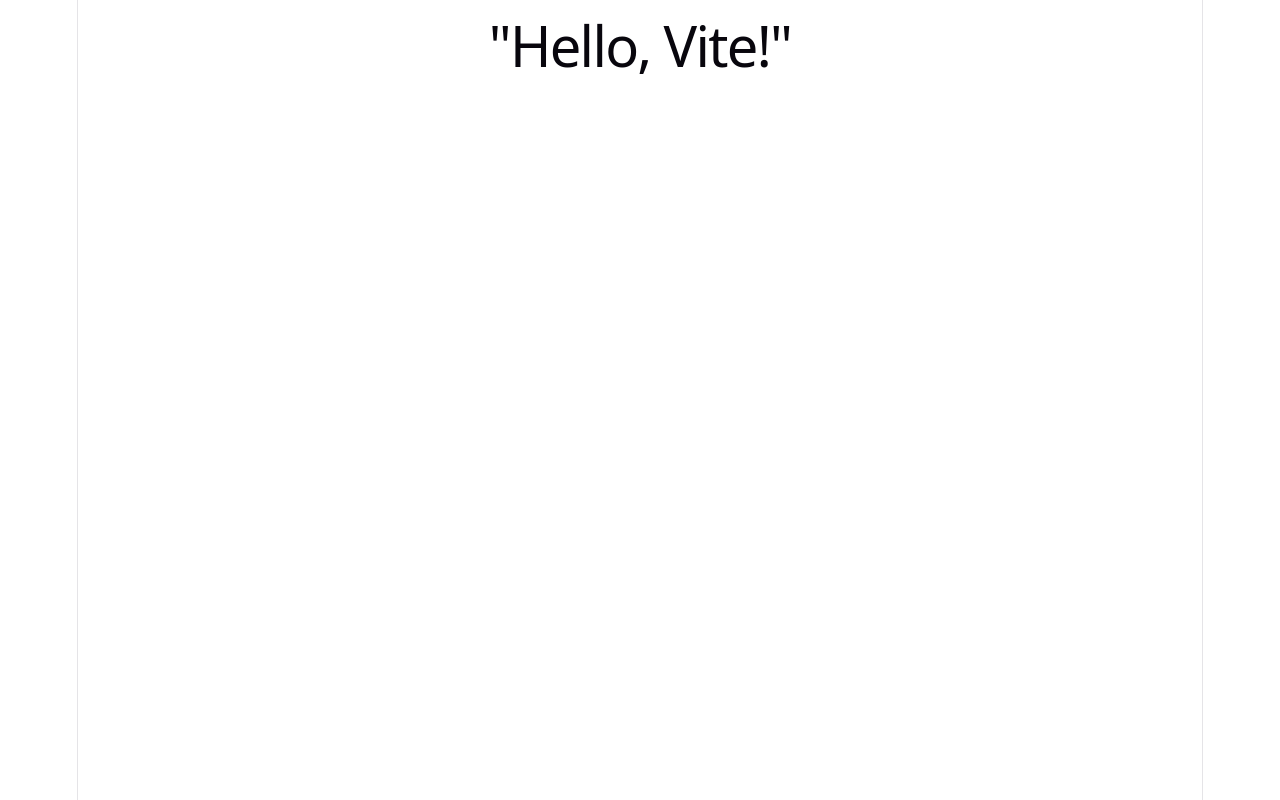
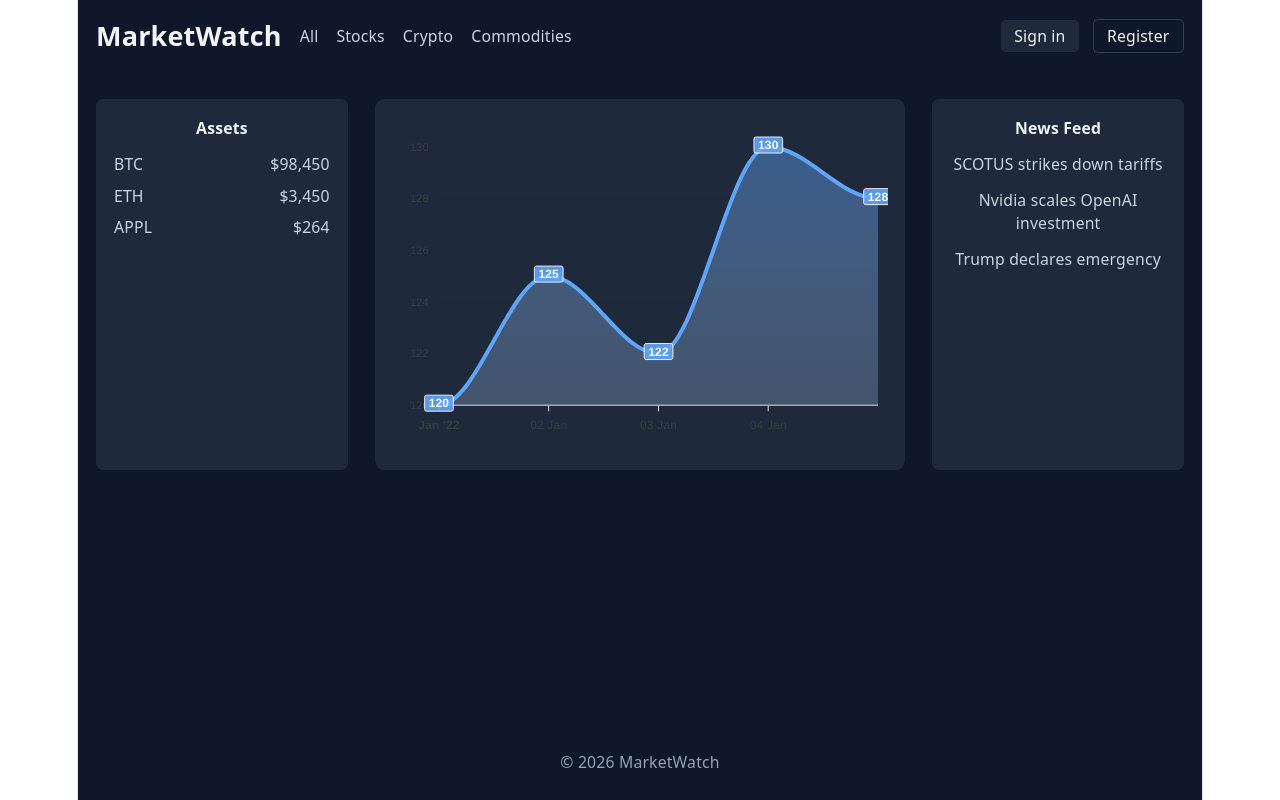
Before and after one commit to waltwi/MarketWatch, a React (Vite) app: page / in a window 1280 px wide. Built offline with nearby package versions, Linux system fonts and the light colour scheme.

Commit message:
layout created

```diff
--- /dev/null
+++ b/postcss.config.cjs
@@ -0,0 +1,6 @@
+module.exports = {
+  plugins: {
+    tailwindcss: {},
+    autoprefixer: {},
+  },
+}
--- a/src/App.jsx
+++ b/src/App.jsx
@@ -1,16 +1,34 @@
-import { useState } from 'react'
-import reactLogo from './assets/react.svg'
-import viteLogo from './assets/vite.svg'
-import heroImg from './assets/hero.png'
+import Layout from './components/Layout'
+import Chart from './components/Chart'
 import './App.css'
 
 function App() {
-  const [count, setCount] = useState(0)
+  return (
+    <Layout>
+      <div className="grid grid-cols-12 gap-6">
+        <aside className="col-span-3 bg-slate-800 p-4 rounded-md">
+          <h3 className="text-sm font-semibold mb-3">Assets</h3>
+          <ul className="space-y-2 text-sm text-slate-300">
+            <li className="flex justify-between"><span>BTC</span><span>$98,450</span></li>
+            <li className="flex justify-between"><span>ETH</span><span>$3,450</span></li>
+            <li className="flex justify-between"><span>APPL</span><span>$264</span></li>
+          </ul>
+        </aside>
 
-  return (
-    <>
-      <h1>"Hello, Vite!"</h1>
-    </>
+        <section className="col-span-6">
+          <Chart />
+        </section>
+
+        <aside className="col-span-3 bg-slate-800 p-4 rounded-md">
+          <h3 className="text-sm font-semibold mb-3">News Feed</h3>
+          <ul className="space-y-3 text-sm text-slate-300">
+            <li>SCOTUS strikes down tariffs</li>
+            <li>Nvidia scales OpenAI investment</li>
+            <li>Trump declares emergency</li>
+          </ul>
+        </aside>
+      </div>
+    </Layout>
   )
 }
 
--- /dev/null
+++ b/src/components/Chart.jsx
@@ -0,0 +1,35 @@
+import React from 'react'
+import ReactApexChart from 'react-apexcharts'
+
+export default function Chart() {
+  const options = {
+    chart: {
+      id: 'area-datetime',
+      background: 'transparent',
+      toolbar: { show: false },
+    },
+    xaxis: { type: 'datetime' },
+    stroke: { curve: 'smooth' },
+    grid: { borderColor: '#1f2937' },
+    colors: ['#60a5fa', '#f87171'],
+  }
+
+  const series = [
+    {
+      name: 'Price',
+      data: [
+        [1640995200000, 120],
+        [1641081600000, 125],
+        [1641168000000, 122],
+        [1641254400000, 130],
+        [1641340800000, 128],
+      ],
+    },
+  ]
+
+  return (
+    <div className="bg-slate-800 p-4 rounded-lg shadow-sm">
+      <ReactApexChart options={options} series={series} type="area" height={320} />
+    </div>
+  )
+}
--- /dev/null
+++ b/src/components/Footer.jsx
@@ -0,0 +1,9 @@
+import React from 'react'
+
+export default function Footer() {
+  return (
+    <footer className="bg-slate-900 text-slate-400 py-6 mt-8">
+      <div className="max-w-7xl mx-auto px-4 text-sm">© 2026 MarketWatch</div>
+    </footer>
+  )
+}
--- /dev/null
+++ b/src/components/Header.jsx
@@ -0,0 +1,23 @@
+import React from 'react'
+
+export default function Header() {
+  return (
+    <header className="bg-slate-900 text-slate-100">
+      <div className="max-w-7xl mx-auto px-4 py-4 flex items-center justify-between">
+        <div className="flex items-center gap-4">
+          <div className="text-2xl font-bold">MarketWatch</div>
+          <nav className="hidden sm:flex gap-4 text-sm text-slate-300">
+            <a href="#" className="hover:text-white">All</a>
+            <a href="#" className="hover:text-white">Stocks</a>
+            <a href="#" className="hover:text-white">Crypto</a>
+            <a href="#" className="hover:text-white">Commodities</a>
+          </nav>
+        </div>
+        <div className="flex items-center gap-3">
+          <button className="px-3 py-1 bg-slate-800 rounded text-sm">Sign in</button>
+          <button className="px-3 py-1 border border-slate-700 rounded text-sm">Register</button>
+        </div>
+      </div>
+    </header>
+  )
+}
--- /dev/null
+++ b/src/components/Layout.jsx
@@ -0,0 +1,13 @@
+import React from 'react'
+import Header from './Header'
+import Footer from './Footer'
+
+export default function Layout({ children }) {
+  return (
+    <div className="min-h-screen bg-slate-900 text-slate-100 flex flex-col">
+      <Header />
+      <main className="flex-1 max-w-7xl mx-auto px-4 py-6 w-full">{children}</main>
+      <Footer />
+    </div>
+  )
+}
--- /dev/null
+++ b/src/features/market/MarketService.js
@@ -0,0 +1,30 @@
+const FINNHUB_BASE = 'https://finnhub.io/api/v1'
+const API_KEY = process.env.REACT_APP_FINNHUB_KEY || ''
+
+async function fetchQuote(symbol) {
+  if (!API_KEY) return mockQuote(symbol)
+  const res = await fetch(`${FINNHUB_BASE}/quote?symbol=${symbol}&token=${API_KEY}`)
+  if (!res.ok) throw new Error('Quote fetch failed')
+  const data = await res.json()
+  return {
+    symbol,
+    current: data.c,
+    change: data.d,
+    percent: data.dp,
+  }
+}
+
+async function fetchBulkQuotes(symbols = []) {
+  // Finnhub doesn't provide a single bulk endpoint without plan; fetch in parallel
+  const promises = symbols.map((s) => fetchQuote(s).catch(() => mockQuote(s)))
+  return Promise.all(promises)
+}
+
+function mockQuote(symbol) {
+  const base = Math.floor(Math.random() * 300) + 20
+  const change = parseFloat(((Math.random() - 0.5) * 10).toFixed(2))
+  const percent = parseFloat(((change / base) * 100).toFixed(2))
+  return Promise.resolve({ symbol, current: base, change, percent })
+}
+
+export { fetchQuote, fetchBulkQuotes }
--- /dev/null
+++ b/src/features/news/NewsService.js
@@ -0,0 +1,26 @@
+const FINNHUB_BASE = 'https://finnhub.io/api/v1'
+const API_KEY = process.env.REACT_APP_FINNHUB_KEY || ''
+
+async function fetchNews(category = 'general') {
+  if (!API_KEY) return mockNews()
+  const res = await fetch(`${FINNHUB_BASE}/news?category=${category}&token=${API_KEY}`)
+  if (!res.ok) throw new Error('News fetch failed')
+  const data = await res.json()
+  return data.map((n) => ({
+    id: n.id || n.datetime || n.url,
+    headline: n.headline || n.title || n.summary || 'News',
+    source: n.source || n.category || '',
+    url: n.url,
+    datetime: n.datetime || Date.now(),
+  }))
+}
+
+function mockNews() {
+  return Promise.resolve([
+    { id: 1, headline: 'SCOTUS Strikes Down Global Tariffs', source: 'news', url: '#', datetime: Date.now() - 3600 },
+    { id: 2, headline: 'Nvidia Scales OpenAI Investment to $30B', source: 'news', url: '#', datetime: Date.now() - 7200 },
+    { id: 3, headline: 'U.S. Moves to Rebuild Venezuelan Energy', source: 'news', url: '#', datetime: Date.now() - 10800 },
+  ])
+}
+
+export { fetchNews }
--- a/src/index.css
+++ b/src/index.css
@@ -29,6 +29,11 @@
     font-size: 16px;
   }
 }
+
+@tailwind base;
+@tailwind components;
+@tailwind utilities;
+
 
 @media (prefers-color-scheme: dark) {
   :root {
--- /dev/null
+++ b/tailwind.config.cjs
@@ -0,0 +1,7 @@
+module.exports = {
+  content: ['./index.html', './src/**/*.{js,jsx,ts,tsx}'],
+  theme: {
+    extend: {},
+  },
+  plugins: [],
+}
```
Also changed, not shown: package.json (+6 -1 lines), 2 other files (tests, documents, lock files or other folders).
